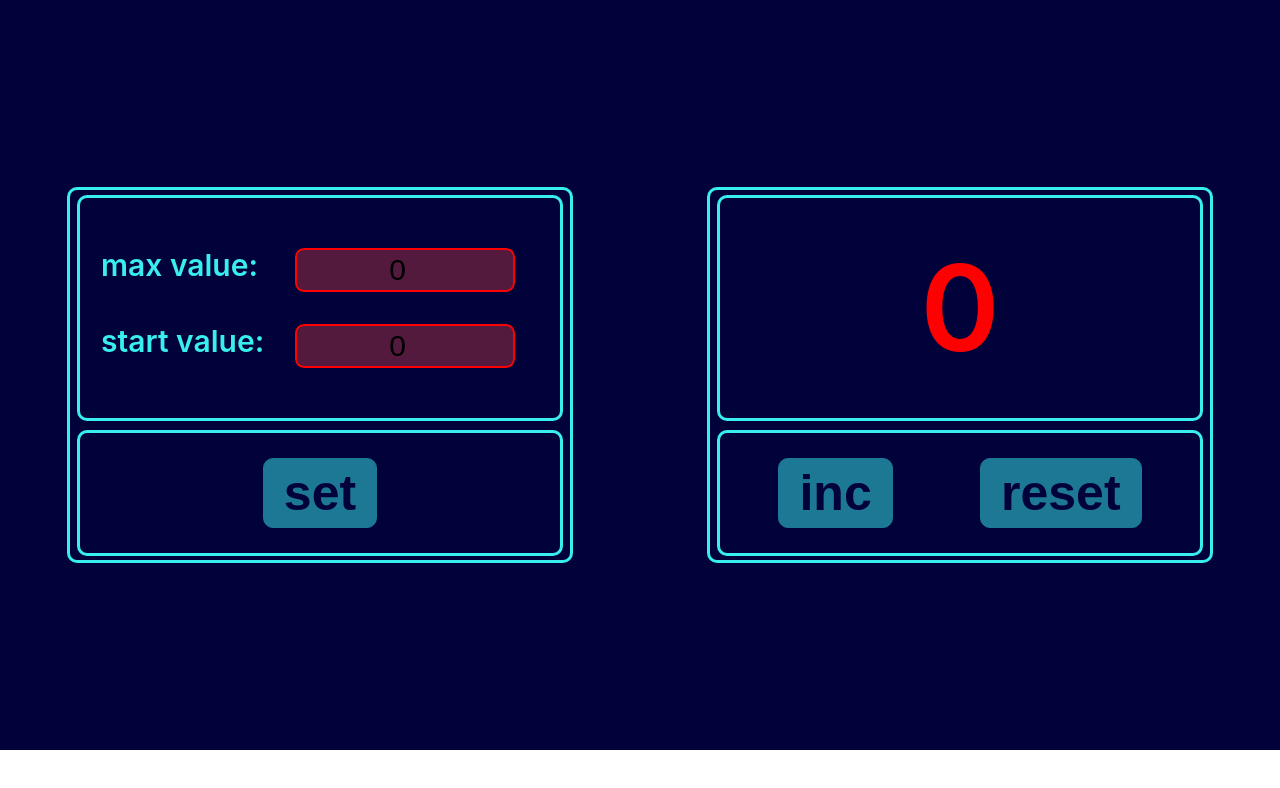
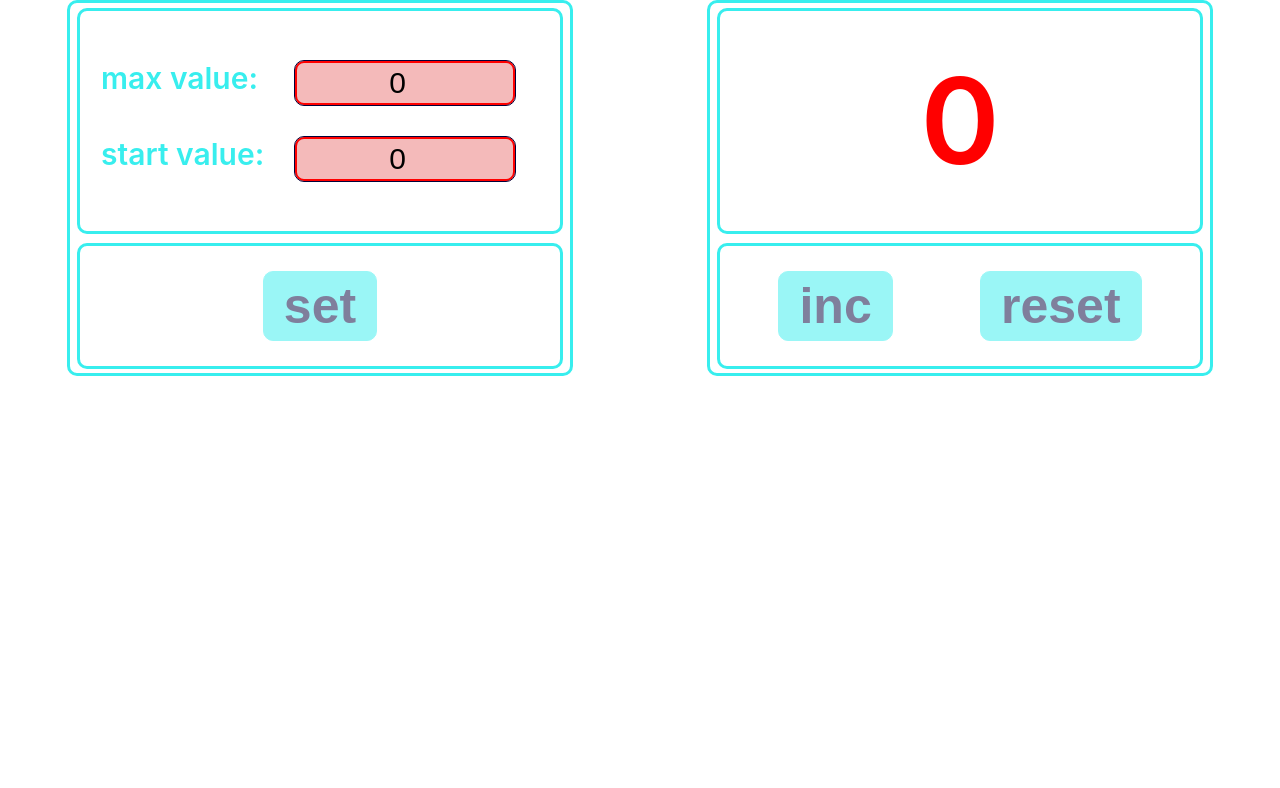
Before and after one commit to AliaksandrLiubanets/counter_ls, a React (Create React App) app: page / in a window 1280 px wide. Shown: the top 788 px of the page. Built offline with nearby package versions, Linux system fonts and the light colour scheme.

Commit message:
refactore style for FirstVariant.tsx: create .first__block

```diff
--- a/src/App.css
+++ b/src/App.css
@@ -1,9 +1,6 @@
 .App {
   background-color: #02023b;
   height: 750px;
-  display: flex;
-  align-items: center;
-  justify-content: space-around;
 }
 
 button {
--- a/src/App.tsx
+++ b/src/App.tsx
@@ -2,6 +2,7 @@ import React, {useEffect, useState} from 'react'
 import './App.css'
 import DisplayCounter from './components/DisplayCounter'
 import DisplaySettings from './components/DisplaySettings'
+import {FirstVariant} from './components/FirstVariant'
 
 function App() {
 
@@ -21,8 +22,7 @@ function App() {
     }
 
     return (
-        <div className="App">
-            <DisplaySettings setMaxValue={setMaxValue}
+        <FirstVariant setMaxValue={setMaxValue}
                       setStartValue={setStartValue}
                       setValueToStorage={setValueToStorage}
                       setEditMode={setEditMode}
@@ -30,8 +30,17 @@ function App() {
                       startValue={startValue}
                       editMode={editMode}
         />
-            <DisplayCounter editMode={editMode} maxValue={maxValue} startValue={startValue}/>
-        </div>
+        // <div className="App">
+        //     <DisplaySettings setMaxValue={setMaxValue}
+        //                      setStartValue={setStartValue}
+        //                      setValueToStorage={setValueToStorage}
+        //                      setEditMode={setEditMode}
+        //                      maxValue={maxValue}
+        //                      startValue={startValue}
+        //                      editMode={editMode}
+        //     />
+        //     <DisplayCounter editMode={editMode} maxValue={maxValue} startValue={startValue}/>
+        // </div>
     )
 }
 
--- a/src/components/FirstVariant.tsx
+++ b/src/components/FirstVariant.tsx
@@ -0,0 +1,28 @@
+import DisplaySettings from './DisplaySettings'
+import DisplayCounter from './DisplayCounter'
+import React from 'react'
+import s from '../styles/styles.module.css'
+
+type PropsType = {
+    setMaxValue: (maxValue: number) => void
+    setStartValue: (startValue: number) => void
+    setValueToStorage: () => void
+    setEditMode: (editMode: boolean) => void
+    maxValue: number
+    startValue: number
+    editMode: boolean
+}
+
+export function FirstVariant({setMaxValue, setStartValue, setValueToStorage, setEditMode, maxValue, startValue, editMode}: PropsType) {
+    return <div className={s.first__block}>
+        <DisplaySettings setMaxValue={setMaxValue}
+                         setStartValue={setStartValue}
+                         setValueToStorage={setValueToStorage}
+                         setEditMode={setEditMode}
+                         maxValue={maxValue}
+                         startValue={startValue}
+                         editMode={editMode}
+        />
+        <DisplayCounter editMode={editMode} maxValue={maxValue} startValue={startValue}/>
+    </div>
+}
--- a/src/styles/styles.module.css
+++ b/src/styles/styles.module.css
@@ -1,3 +1,9 @@
+.first__block {
+    display: flex;
+    align-items: center;
+    justify-content: space-around;
+}
+
 .window__frame {
     display: flex;
     flex-direction: column;
@@ -53,8 +59,6 @@
     align-items: center;
 }
 
-
-
 .window__small__buttons {
     display: grid;
     grid-column-gap: 40px;
```
Lines whose indentation alone changed are shown as unchanged.
